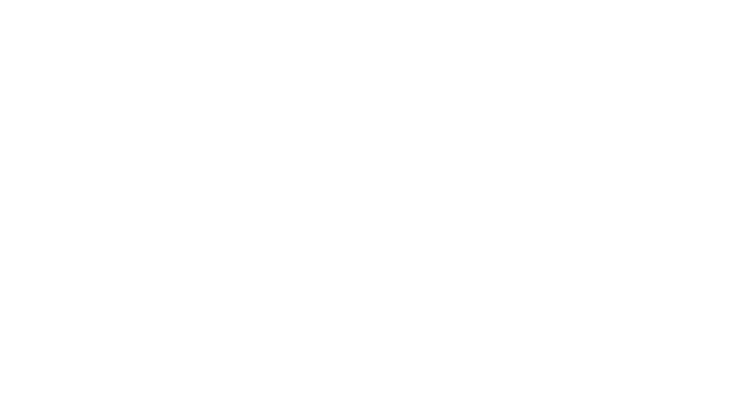
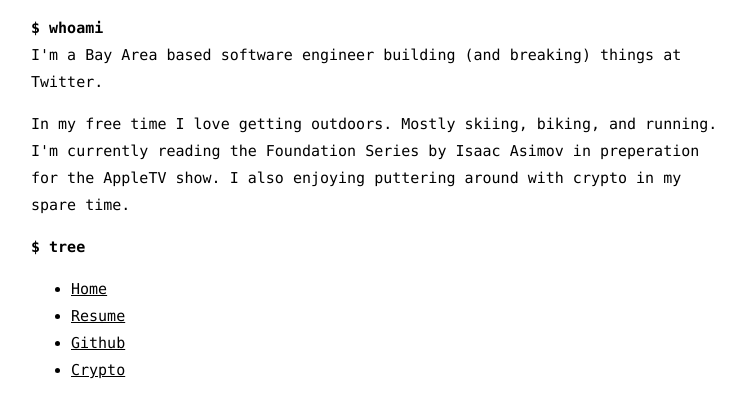
Before and after one commit to chriswr95/personal-website, a React (Create React App) app: page / in a window 1280 px wide. Before the commit this address had no page. Shown: the top 416 px of the page, without its empty margins (259-1004 px from the left). Built offline with nearby package versions, Linux system fonts and the light colour scheme.

Commit message:
tinkering

```diff
--- a/package.json
+++ b/package.json
@@ -2,7 +2,6 @@
   "name": "my-website",
   "version": "0.1.0",
   "private": true,
-  "homepage": "https://chriswr95.github.io/personal-website",
   "dependencies": {
     "@testing-library/jest-dom": "^5.16.5",
     "@testing-library/react": "^13.4.0",
@@ -18,8 +17,7 @@
     "build": "react-scripts build",
     "test": "react-scripts test",
     "eject": "react-scripts eject",
-    "predeploy": "npm run build",
-    "deploy": "gh-pages -d build"
+    "predeploy": "npm run build"
   },
   "eslintConfig": {
     "extends": "react-app"
--- a/src/App.js
+++ b/src/App.js
@@ -9,16 +9,15 @@ import Crypto from './Pages/Crypto';
 import { Essays } from "./Pages/Essays";
 
 export default function App() {
-    const websitePath = '/personal-website';
     return (
         <Router>
             <div>
                 {/* A <Routes> looks through its children <Route>s and
             renders the first one that matches the current URL. */}
                 <Routes>
-                    <Route path={`${websitePath}/crypto`} element={<Crypto />} />
-                    <Route path={`${websitePath}/essays`} element={<Essays />} />
-                    <Route path={websitePath} element={<Home />} />
+                    <Route path={`/crypto`} element={<Crypto />} />
+                    <Route path={`/essays`} element={<Essays />} />
+                    <Route path={'/'} element={<Home />} />
                 </Routes>
             </div>
         </Router>
--- a/src/Components/Tree.js
+++ b/src/Components/Tree.js
@@ -8,7 +8,7 @@ function Tree() {
     const items = [
         {
             text: "Home",
-            link: "/personal-website"
+            link: "/"
         },
         {
             text: "Resume",
@@ -20,7 +20,7 @@ function Tree() {
         },
         {
             text: "Crypto",
-            link: "/personal-website/crypto"
+            link: "/crypto"
         },
         // {
         //     text: "Essays",
--- a/src/Pages/Home.js
+++ b/src/Pages/Home.js
@@ -14,7 +14,7 @@ function Home() {
           </p>
           <p>
             In my free time I love getting outdoors. Mostly skiing, biking, and running.
-            I'm currently reading the Foundation Series by Isaac Asimov in preperation for the AppleTV show this year.
+            I'm currently reading the Foundation Series by Isaac Asimov in preperation for the AppleTV show.
             I also enjoying puttering around with crypto in my spare time.
           </p>
           <Tree />
--- a/src/index.js
+++ b/src/index.js
@@ -10,7 +10,6 @@ root.render(
     <App />
   </React.StrictMode>,
 )
-console.log('made it')
 // If you want your app to work offline and load faster, you can change
 // unregister() to register() below. Note this comes with some pitfalls.
 // Learn more about service workers: https://bit.ly/CRA-PWA
```
